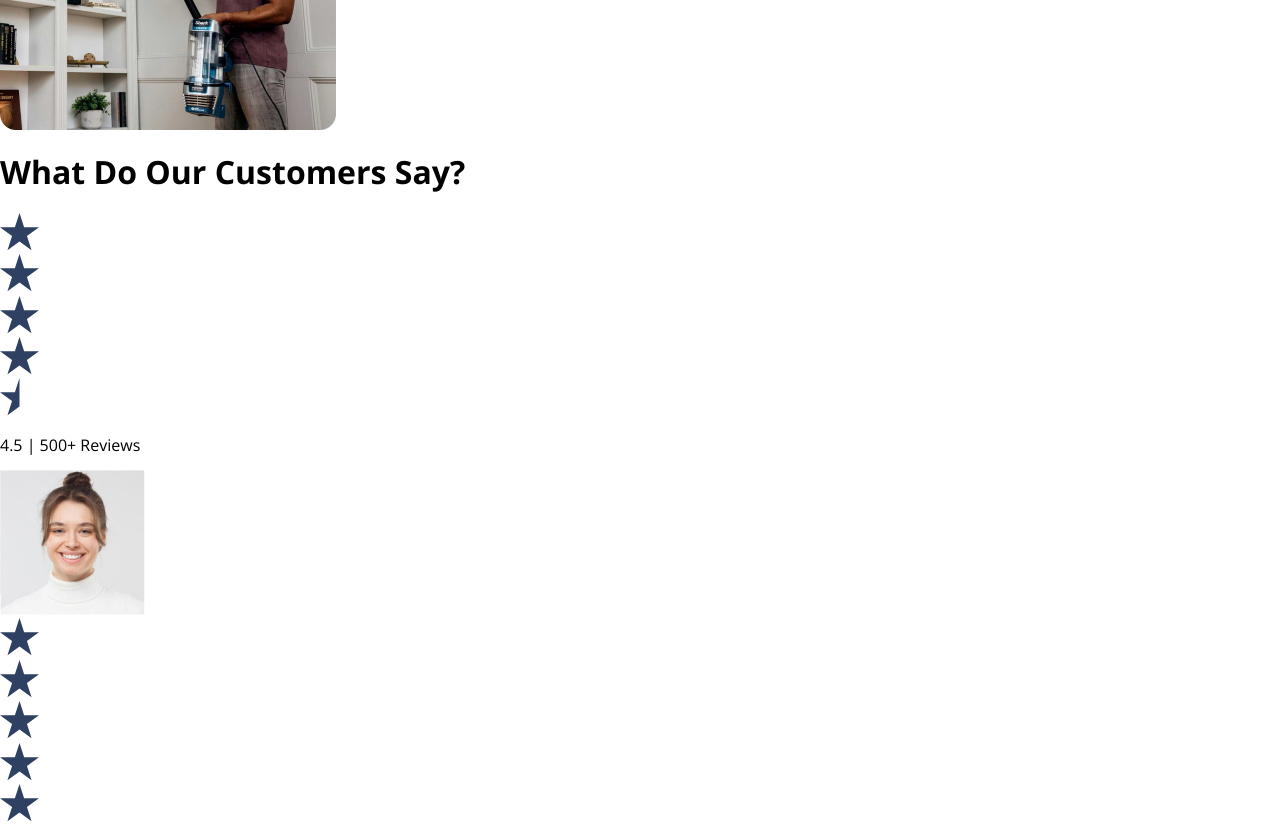
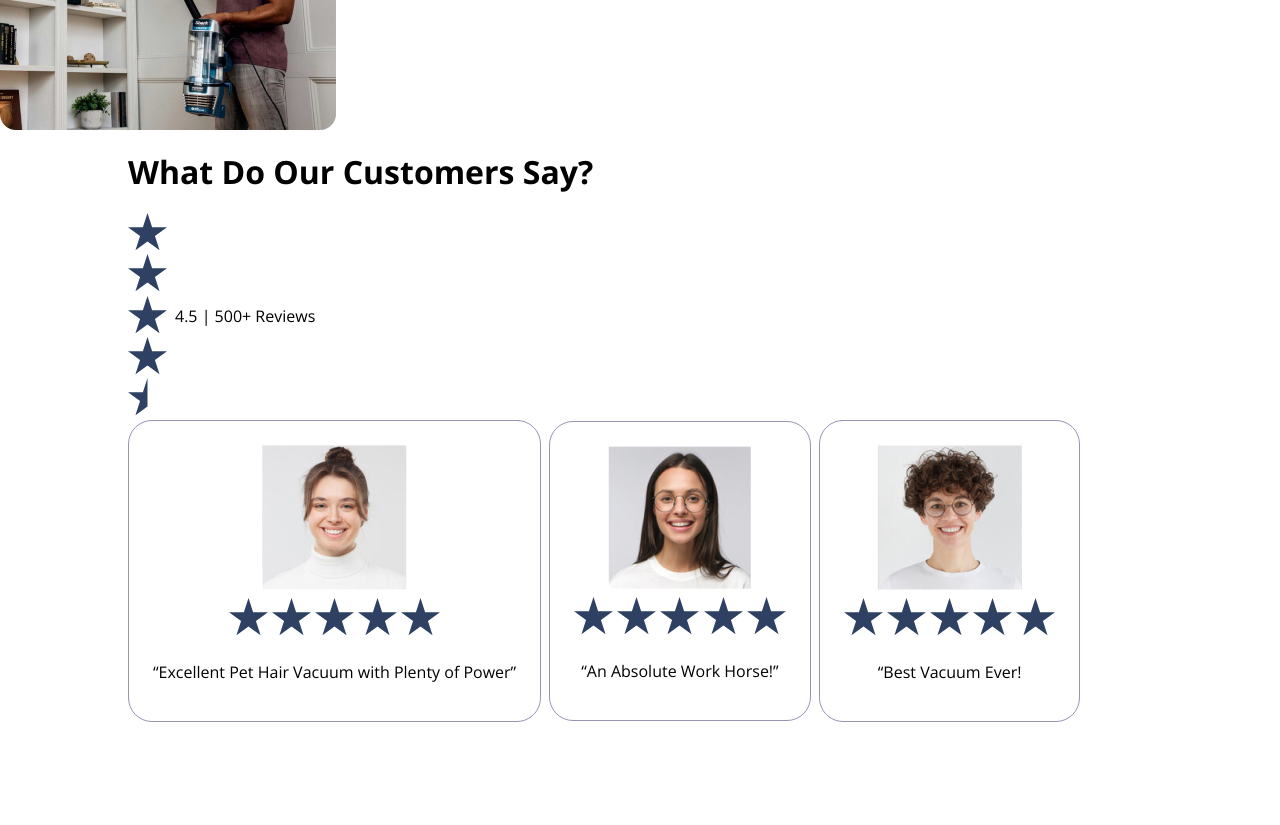
Before and after one commit to dviterelli/Web3-FINAL, a plain HTML site: page deploy/index.html in a window 1280 px wide. Shown: the part 5360-6185 px from the top of the page. Drawn offline with nearby package versions, Linux system fonts and the light colour scheme.

Commit message:
reviews updates

```diff
--- a/deploy/index.html
+++ b/deploy/index.html
@@ -108,8 +108,8 @@
     <section id="reviews">
                         <div>
                             <h1>What Do Our Customers Say?</h1>
-                            <div>
-                                <ul>
+                            <div id="overview">
+                                <ul class="stars">
                                     <li><img src="img/reviews/star.svg" alt="star"></li>
                                     <li><img src="img/reviews/star.svg" alt="star"></li>
                                     <li><img src="img/reviews/star.svg" alt="star"></li>
@@ -119,11 +119,11 @@
                                 <p>4.5 | 500+ Reviews</p>
                             </div>
 
-                            <section>
+                            <section id="cards">
                                 <section class="review-card" id="rc1">
                                     <img src="img/reviews/review1.jpg" alt="card img">
-                                    <div>
-                                        <ul>
+                                    <div >
+                                        <ul class="stars">
                                             <li><img src="img/reviews/star.svg" alt="star"></li>
                                             <li><img src="img/reviews/star.svg" alt="star"></li>
                                             <li><img src="img/reviews/star.svg" alt="star"></li>
@@ -137,7 +137,7 @@
                                 <section class="review-card" id="rc2">
                                     <img src="img/reviews/review2.jpg" alt="card img">
                                     <div>
-                                        <ul>
+                                        <ul class="stars">
                                             <li><img src="img/reviews/star.svg" alt="star"></li>
                                             <li><img src="img/reviews/star.svg" alt="star"></li>
                                             <li><img src="img/reviews/star.svg" alt="star"></li>
@@ -151,7 +151,7 @@
                                 <section class="review-card" id="rc3">
                                     <img src="img/reviews/review3.jpg" alt="card img">
                                     <div>
-                                        <ul>
+                                        <ul class="stars">
                                             <li><img src="img/reviews/star.svg" alt="star"></li>
                                             <li><img src="img/reviews/star.svg" alt="star"></li>
                                             <li><img src="img/reviews/star.svg" alt="star"></li>
--- a/dev/scss/sections/product/reviews.scss
+++ b/dev/scss/sections/product/reviews.scss
@@ -0,0 +1,44 @@
+#reviews{
+    display:grid;
+    grid-template-columns: 16px auto 16px;
+    grid-template-areas: ". reviews .";
+    margin-bottom: 96px;
+
+    @include lg{
+        grid-template-columns: auto 1024px auto;
+    }
+    >div{
+        grid-area: reviews;
+
+        #overview{
+            display: flex;
+            align-items: center;
+            gap: 8px;
+        }
+        #cards{
+            display: flex;
+            flex-direction: row;
+            align-items: center;
+            gap: 8px;
+
+            .review-card{
+                padding: 24px;
+                border: 1px solid var(--grey-light);
+                border-radius: 24px;
+
+                display: flex;
+                flex-direction: column;
+                align-items: center;
+                gap: 8px;
+
+                .stars{
+                    li{
+                        display: inline-block;
+                        text-align: center;
+                        flex-direction: row;
+                    }
+                }
+            }
+        }
+    }
+}
```
Also changed, not shown: deploy/css/styles.css, 1 other file.
